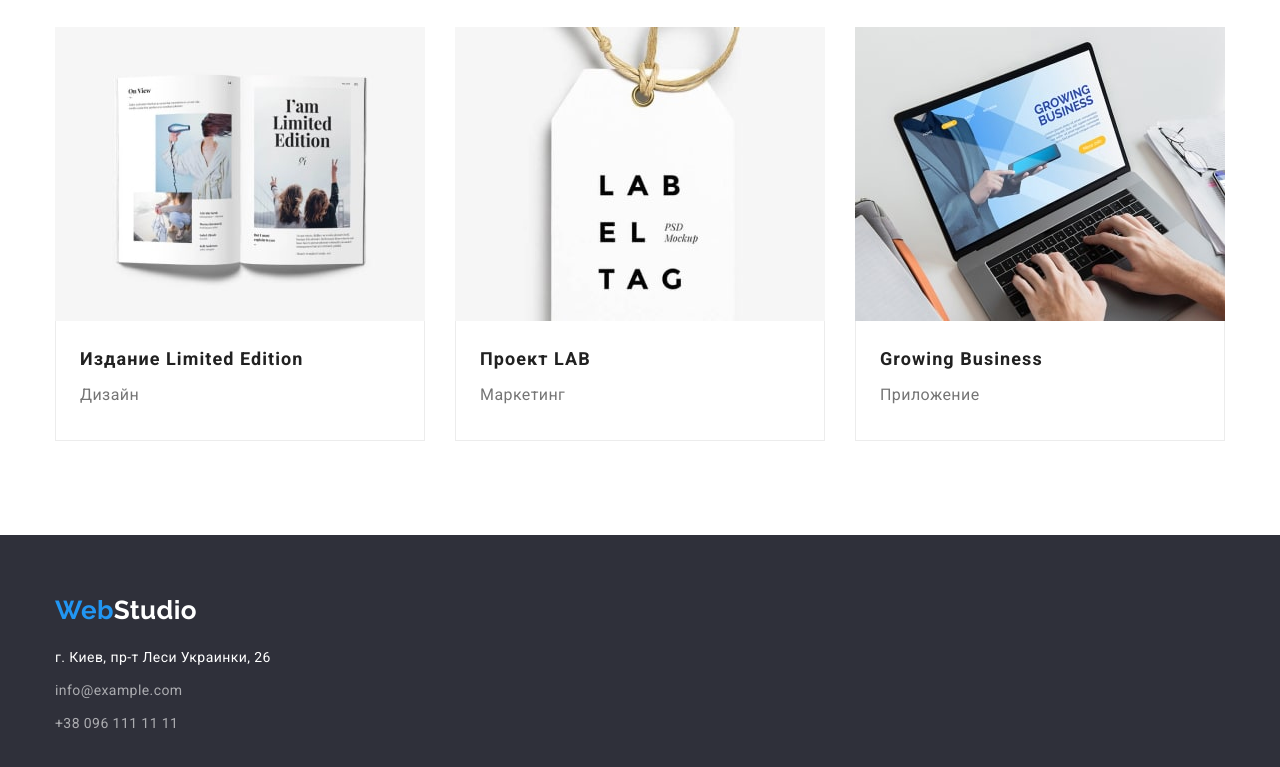
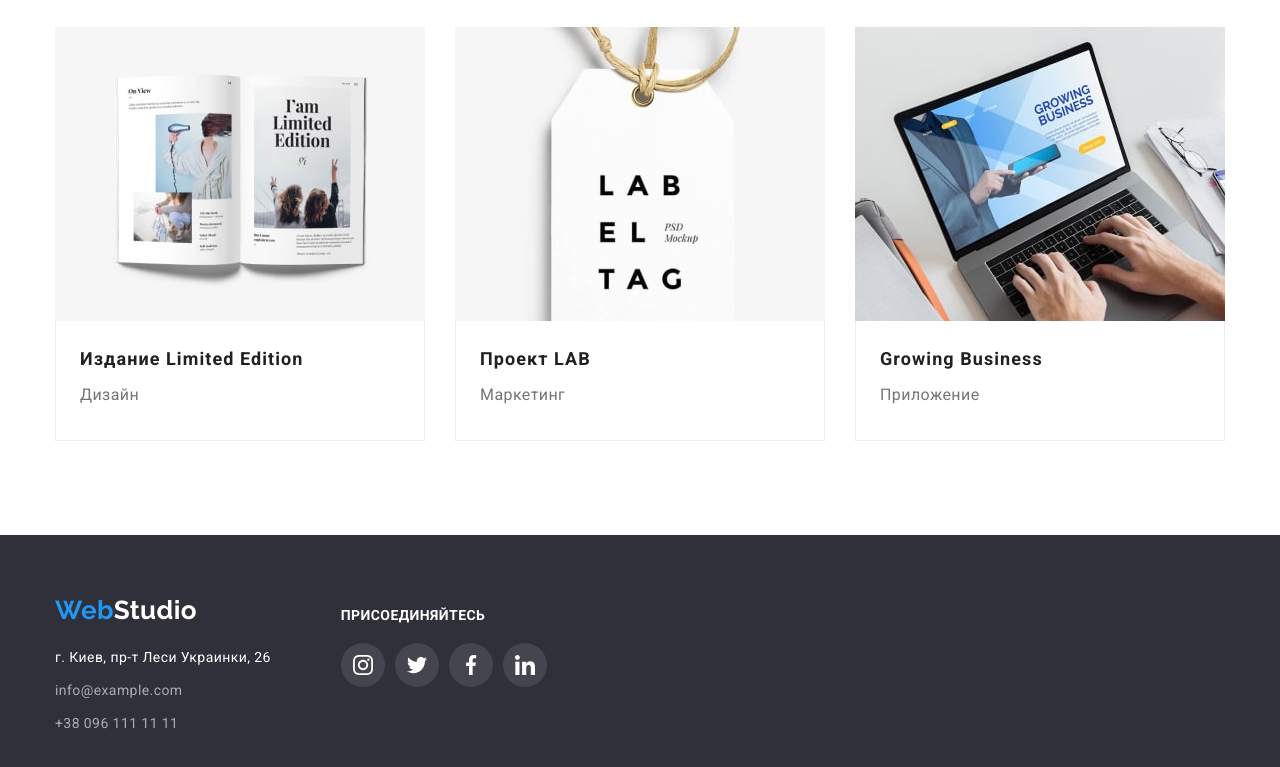
Before and after one commit to Alexandr-Styopin/goit-markup-hw-04, a plain HTML site: page portfolio.html in a window 1280 px wide. Shown: the part 1132-1899 px from the top of the page. Drawn offline with nearby package versions, Linux system fonts and the light colour scheme.

Commit message:
h-w-4-footer-edit

```diff
--- a/portfolio.html
+++ b/portfolio.html
@@ -214,7 +214,8 @@
       </section>
     </main>
     <footer class="footer">
-      <div class="container">
+      <div class="container footer-main">
+        <div class="footer-nav">
           <a class="logo-footer" href="./index.html"
             ><span class="logo-footer-dec">Web</span>Studio</a
           >
@@ -223,13 +224,51 @@
           </address>
           <ul class="footer-contact-iteams list">
             <li class="contact-iteam">
-            <a href="mailto:info@example.com" class="link">info@example.com</a>
+              <a href="mailto:info@example.com" class="link"
+                >info@example.com</a
+              >
             </li>
             <li class="contact-iteam">
               <a href="tel:+380961111111" class="link">+38 096 111 11 11</a>
             </li>
           </ul>
         </div>
+        <div class="footer-soc">
+          <h3 class="footer-soc-title">присоединяйтесь</h3>
+          <ul class="footer-soc-icon-list list">
+            <li class="footer-soc-icon-iteam">
+              <a href="" class="footer-soc-icon-link">
+                <svg class="footer-soc-icon" width="20px" height="20px">
+                  <use
+                    href="./img/icons/symbol-defs.svg#icon-instagram-2"
+                  ></use>
+                </svg>
+              </a>
+            </li>
+            <li class="footer-soc-icon-iteam">
+              <a href="" class="footer-soc-icon-link">
+                <svg class="footer-soc-icon" width="20px" height="20px">
+                  <use href="./img/icons/symbol-defs.svg#icon-twitter-1"></use>
+                </svg>
+              </a>
+            </li>
+            <li class="footer-soc-icon-iteam">
+              <a href="" class="footer-soc-icon-link">
+                <svg class="footer-soc-icon" width="20px" height="20px">
+                  <use href="./img/icons/symbol-defs.svg#icon-facebook-1"></use>
+                </svg>
+              </a>
+            </li>
+            <li class="footer-soc-icon-iteam">
+              <a href="" class="footer-soc-icon-link">
+                <svg class="footer-soc-icon" width="20px" height="20px">
+                  <use href="./img/icons/symbol-defs.svg#icon-linkedin-1"></use>
+                </svg>
+              </a>
+            </li>
+          </ul>
+        </div>
+      </div>
     </footer>
   </body>
 </html>
```
Lines whose indentation alone changed are shown as unchanged.
